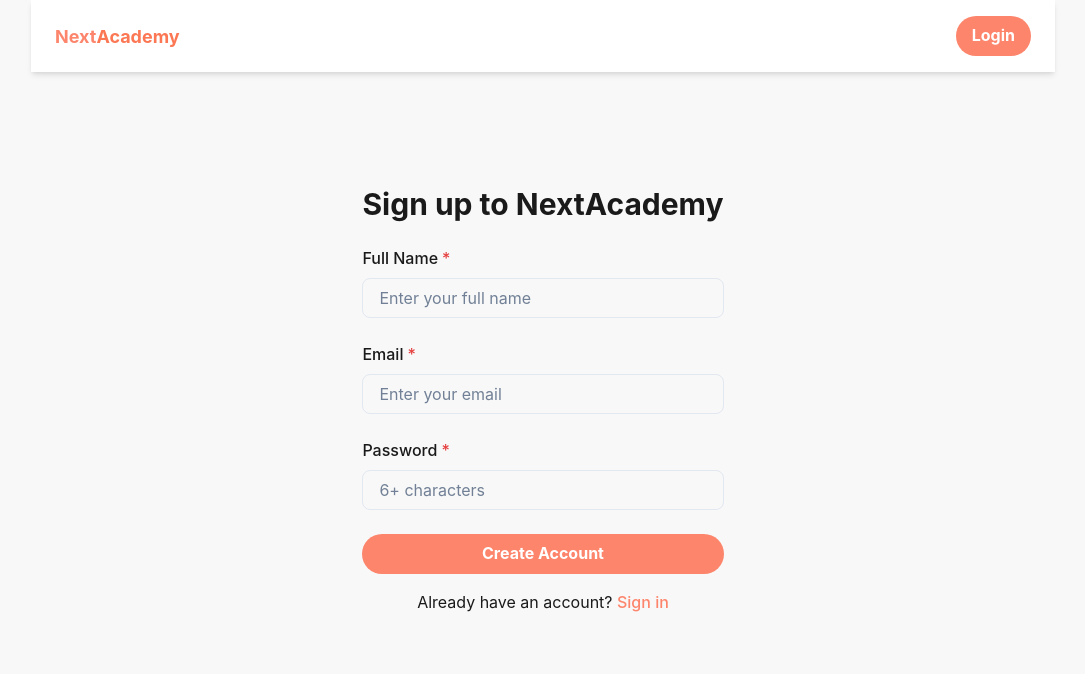
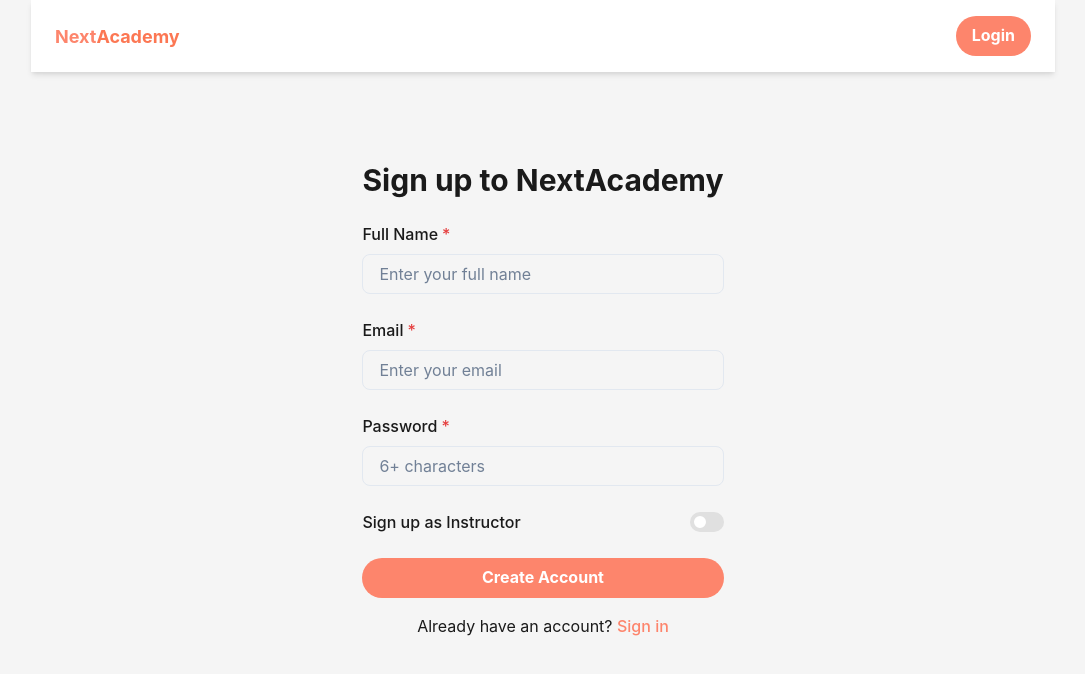
Before and after one commit to anuzsubedi/elearning-frontend, a React (Vite) app: page /signup in a window 1280 px wide. Shown: the top 674 px of the page, without its empty margins (97-1182 px from the left). Built offline with nearby package versions, Linux system fonts and the light colour scheme.

Commit message:
Add user type selection to signup form and enhance theme styles

```diff
--- a/src/pages/Signup.jsx
+++ b/src/pages/Signup.jsx
@@ -9,6 +9,8 @@ import {
   VStack,
   Text,
   Link,
+  Switch,
+  HStack,
 } from "@chakra-ui/react";
 import { signup } from "../services/authService";
 import { checkEmail } from "../services/emailService";
@@ -20,9 +22,11 @@ const Signup = () => {
     full_name: "",
     email: "",
     password: "",
+    user_type: "Student", // Default user type
   });
   const [emailError, setEmailError] = useState(null);
   const [generalError, setGeneralError] = useState(null);
+  const [isInstructor, setIsInstructor] = useState(false); // Track user type selection
   const navigate = useNavigate();
 
   const handleInputChange = async (e) => {
@@ -38,18 +42,27 @@ const Signup = () => {
     }
   };
 
+  const handleUserTypeToggle = (checked) => {
+    setIsInstructor(checked);
+    setFormData({ ...formData, user_type: checked ? "Instructor" : "Student" });
+  };
+
   const handleSubmit = async (e) => {
-    e.preventDefault();
+    e.preventDefault(); // Prevent default form submission behavior
     if (emailError) {
       setGeneralError("Please resolve the email error.");
       return;
     }
 
-    const result = await signup(formData);
-    if (result.success) {
-      navigate("/login");
-    } else {
-      setGeneralError(result.message);
+    try {
+      const result = await signup(formData);
+      if (result.success) {
+        navigate("/login");
+      } else {
+        setGeneralError(result.message);
+      }
+    } catch (err) {
+      setGeneralError("An unexpected error occurred. Please try again.");
     }
   };
 
@@ -103,6 +116,14 @@ const Signup = () => {
                 onChange={handleInputChange}
               />
             </FormControl>
+            <HStack justifyContent="space-between" w="100%">
+              <FormLabel mb={0}>Sign up as Instructor</FormLabel>
+              <Switch
+                isChecked={isInstructor}
+                onChange={(e) => handleUserTypeToggle(e.target.checked)}
+                colorScheme="orange"
+              />
+            </HStack>
             <ErrorAlert message={generalError} />
             <Button type="submit" w="100%">
               Create Account
--- a/src/services/authService.js
+++ b/src/services/authService.js
@@ -5,7 +5,7 @@ export const signup = async (data) => {
     try {
         const response = await axiosInstance.post("/auth/signup", {
             ...data,
-            user_type: "Student", // Add user_type by default
+
         });
         return { success: true, message: response.data.message };
     } catch (error) {
--- a/src/theme/theme.js
+++ b/src/theme/theme.js
@@ -8,7 +8,7 @@ const theme = extendTheme({
     styles: {
         global: {
             "html, body": {
-                backgroundColor: "#f8f8f8",
+                backgroundColor: "#f5f5f5",
                 fontFamily: `-apple-system, BlinkMacSystemFont, "Segoe UI", Roboto, sans-serif`,
                 color: "#1a1a1a",
                 margin: 0,
@@ -23,6 +23,9 @@ const theme = extendTheme({
                     color: "#FC7753",
                 },
             },
+            "*, *::before, *::after": {
+                boxSizing: "border-box", // Consistent box-sizing
+            },
         },
     },
     colors: {
@@ -35,6 +38,8 @@ const theme = extendTheme({
             error: "#E57373",
             menuBg: "#FFFFFF",
             menuHover: "#F8F8F8",
+            switchTrack: "#FD856C", // Custom color for Switch track
+            switchThumb: "#FFFFFF", // Custom color for Switch thumb
         },
     },
     components: {
@@ -55,11 +60,14 @@ const theme = extendTheme({
             },
         },
         Input: {
+
             baseStyle: {
+
                 field: {
+
                     borderRadius: "8px",
-                    border: "2px solid",
-                    borderColor: "brand.border",
+                    border: "10px solid",
+                    borderColor: "#FF0000",
                     _hover: {
                         borderColor: "brand.inputHover",
                     },
@@ -67,6 +75,25 @@ const theme = extendTheme({
                         borderColor: "brand.focus",
                         boxShadow: "0 0 0 2px brand.focus",
                     },
+                    _invalid: {
+                        borderColor: "brand.error",
+                        boxShadow: "0 0 0 2px brand.error",
+                    },
+                },
+            },
+        },
+        Switch: {
+            baseStyle: {
+                track: {
+                    bg: "brand.border",
+                    _checked: {
+                        bg: "brand.switchTrack", // Ensure proper rendering in Firefox
+                    },
+                },
+                thumb: {
+                    bg: "brand.switchThumb", // Consistent thumb color
+                    borderWidth: "2px",
+                    borderColor: "brand.border",
                 },
             },
         },
```
